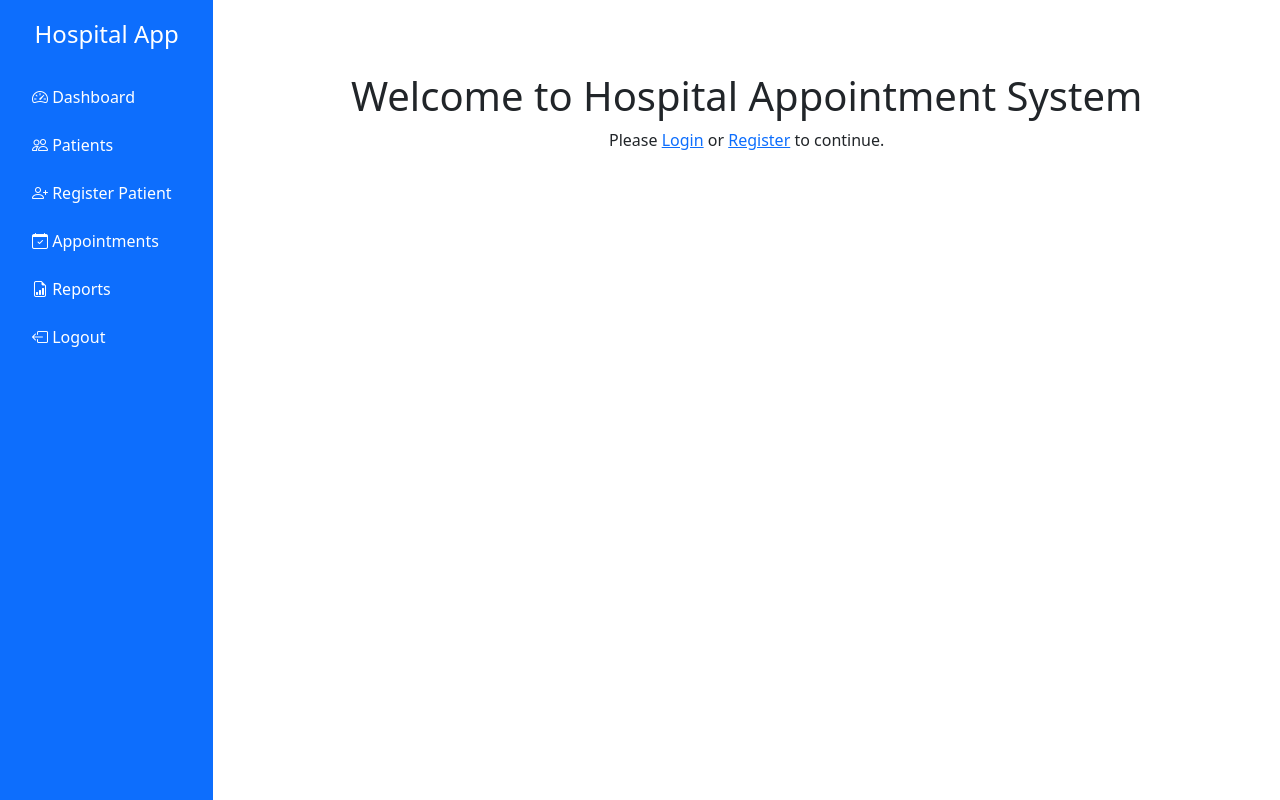
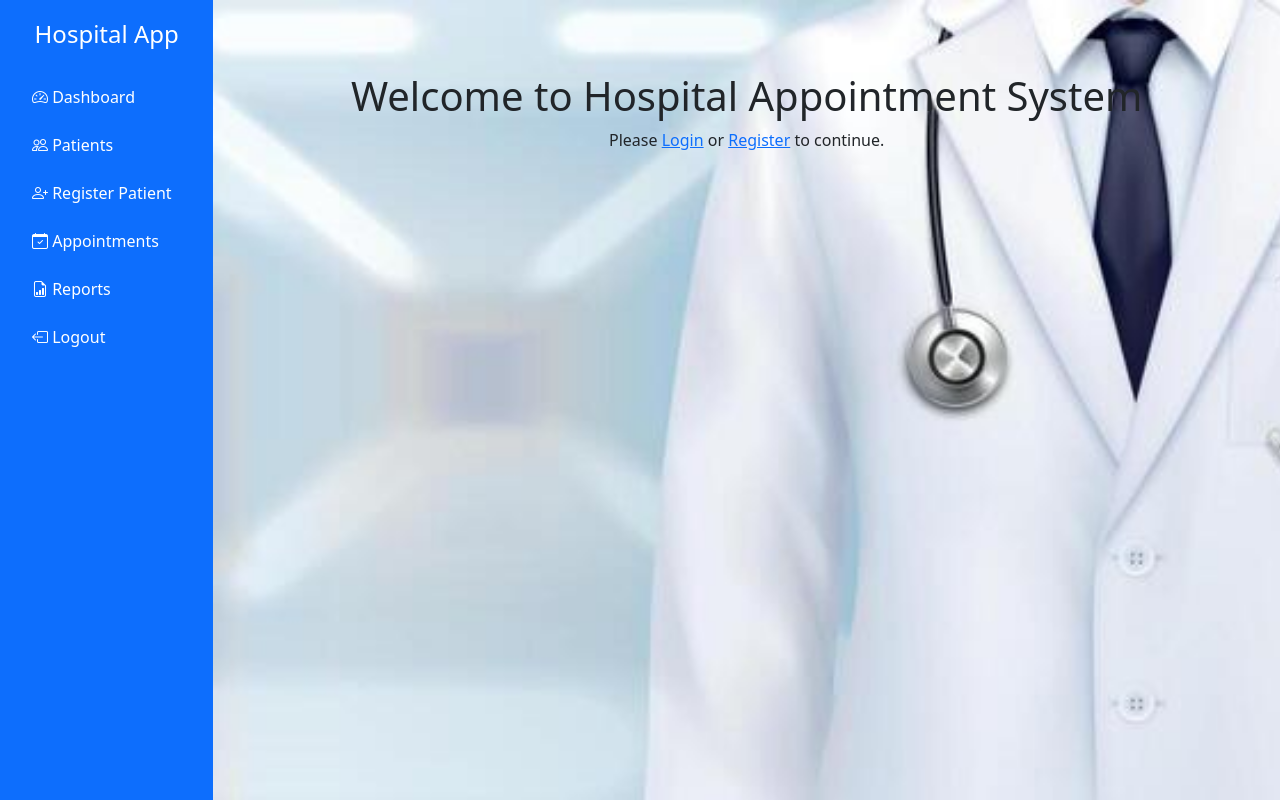
Before and after one commit to michaelouma/NCD-Booking-Appointment, a Flask app: page / in a window 1280 px wide. Run offline with Flask 3, Linux system fonts and the light colour scheme.

Commit message:
Adding background pic

```diff
--- a/templates/base.html
+++ b/templates/base.html
@@ -30,6 +30,15 @@
         }
         .sidebar .active {
             background-color: rgba(255,255,255,0.3);
+        }
+
+        /* MAIN CONTENT BACKGROUND */
+        .main-background {
+            background-image: url("{{ url_for('static', filename='images/img9.jpg') }}");
+            background-size: cover;
+            background-repeat: no-repeat;
+            background-position: center;
+            min-height: 100vh;
         }
     </style>
 </head>
@@ -70,9 +79,8 @@
         </div>
 
         <!-- MAIN CONTENT -->
-        <div class="col-md-10 p-4">
-
-            <!-- Flash Messages -->
+        <div class="col-md-10 p-4 main-background">
+                    <!-- Flash Messages -->
             {% with messages = get_flashed_messages() %}
                 {% if messages %}
                     {% for msg in messages %}
```
Also changed, not shown: static/css/style.css (+3 -6 lines), static/images/img1.webp (added), static/images/img2.jpg (added), static/images/img3.jpg (added), static/images/img4.jpg (added), static/images/img5.jpg (added), static/images/img7.jpg (added), static/images/img8.jpg (added), static/images/img9.jpg (added).
